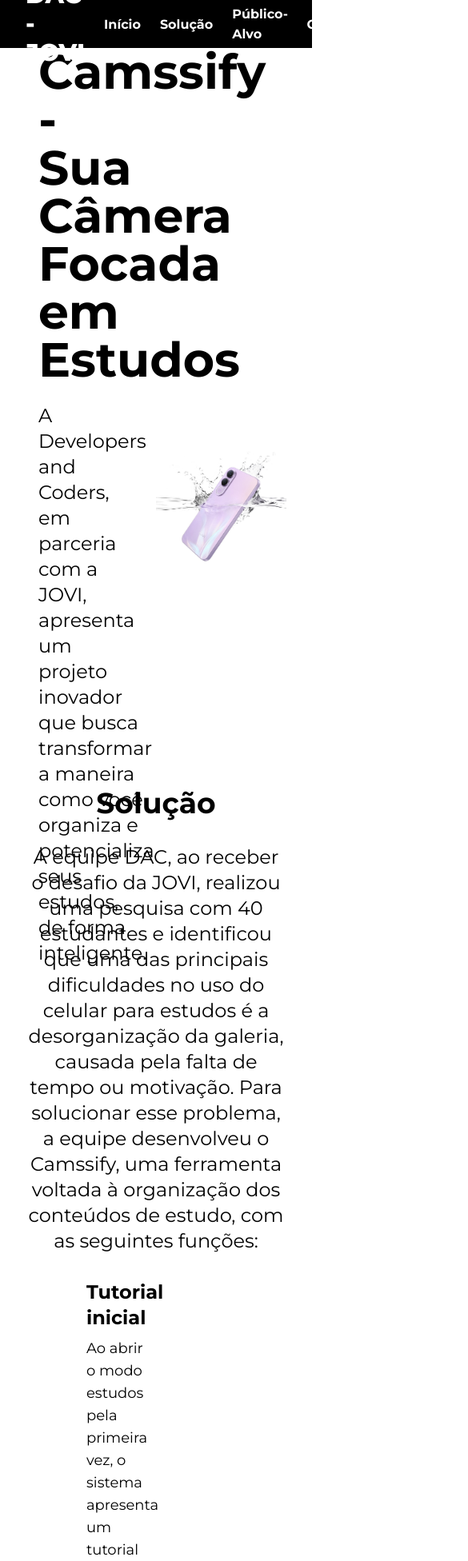
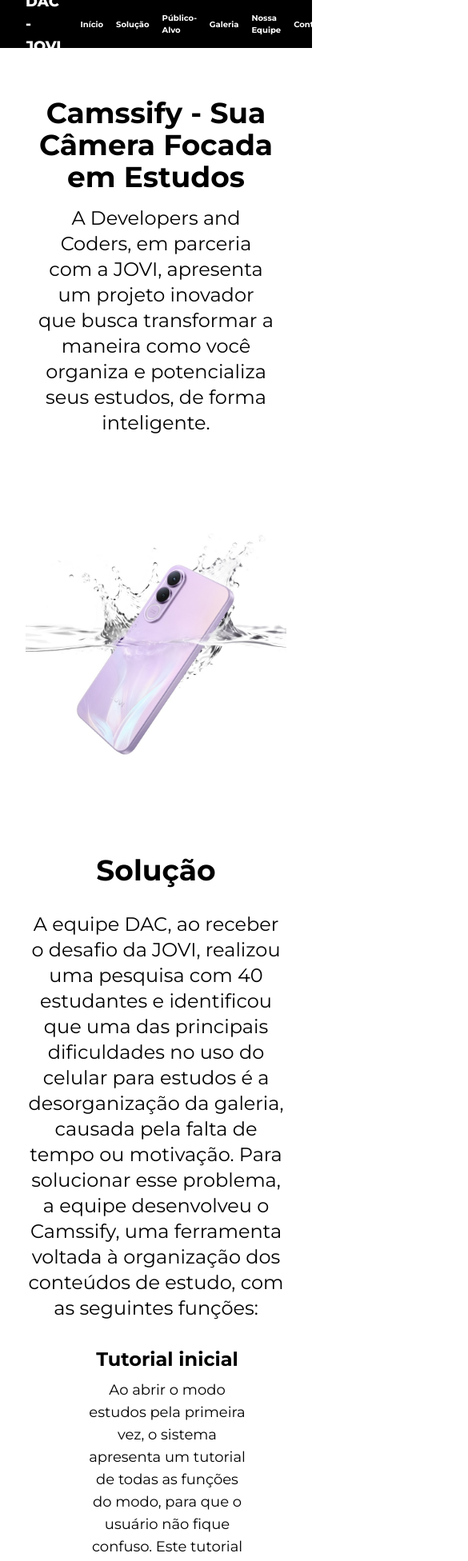
Before and after one commit to DAC-Developers-And-Coders/sprint-4-front-end-design-web-development, a Next.js app: page / in a window 390 px wide. Shown: the top 1952 px of the page at 80% size, 585 px wide, since content can reach past the window. Built offline with nearby package versions, Linux system fonts and the light colour scheme.

Commit message:
First version of the responsive screen

```diff
--- a/app/components/Contact.js
+++ b/app/components/Contact.js
@@ -23,11 +23,11 @@
                 <h2 className="text-2xl text-center h-10">Gostaria de falar conosco? Pode nos encontrar nas seguintes plataformas!</h2>
                 <div className="grid grid-cols-3 gap-3 mx-8">
                     {contacts.map((contact) => (
-                        <div key={contact.id} className="border-3 rounded-2xl transition-all duration-700 hover:scale-102 p-3 flex flex-col gap-8 items-center text-center">
+                        <div key={contact.id} className="border-3 rounded-2xl transition-all duration-700 hover:scale-102 p-3 flex flex-col gap-8 items-center text-center max-md:h-70 max-md:gap-2">
                             <a href={contact.link}>
                                 <img className="w-100" src={contact.image}></img>
                             </a>
-                            <h2 className="text-4xl">{contact.name}</h2>
+                            <h2 className="text-4xl max-md:text-lg">{contact.name}</h2>
                         </div>
                     ))}
                 </div>
--- a/app/components/Gallery.js
+++ b/app/components/Gallery.js
@@ -15,19 +15,19 @@
 
     return(
         <>
-            <section id="gallery" className="grid grid-cols-1 h-[420dvh] gap-4 mx-8 justify-items-center">
+            <section id="gallery" className="grid grid-cols-1 h-[420dvh] gap-4 mx-8 justify-items-center max-md:h-[235dvh]">
                 <h1 className="text-4xl pt-20 text-center">Galeria</h1>
                 <h2 className="text-2xl text-center">Fluxo da Ferramenta</h2>
-                <div className="max-w-300 h-165 border-2 rounded-2xl shadow-[0_0_50px] shadow-gray-700 transition-all duration-700 hover:scale-104">
+                <div className="max-w-300 h-165 border-2 rounded-2xl shadow-[0_0_50px] shadow-gray-700 transition-all duration-700 hover:scale-104 max-md:max-w-100 max-md:h-190">
                     <Carousel autoStage={true}>
                         {stages.map((stage) => (
-                            <div key={stage.id || stage.image} className="min-w-full flex gap-8 items-center justify-center">
+                            <div key={stage.id || stage.image} className="min-w-full flex gap-8 items-center justify-center max-md:flex-col">
                                 <img
                                     src={stage.image}
                                     alt={stage.alt}
                                     className="w1/2 h-150 pt-2"
                                 />
-                                <h2 className="w-1/2 text-4xl text-center">
+                                <h2 className="w-1/2 text-4xl text-center max-md:text-sm">
                                     {stage.text}
                                 </h2>
                             </div>
--- a/app/components/Header.js
+++ b/app/components/Header.js
@@ -19,10 +19,10 @@
     return(
         <>
             <header className="bg-black text-snow sticky top-0 z-50 left-0 right-0 w-full flex items-center justify-between px-8 h-15">
-                <h2 className="text-3xl">DAC - JOVI</h2>
+                <h2 className="text-2xl max-md:text-lg">DAC - JOVI</h2>
 
                 <nav>
-                    <ul className="flex gap-6 items-center px-6">
+                    <ul className="flex gap-6 items-center text-md px-6 max-md:text-[10px] max-md:gap-4">
                         {links}
                     </ul>
                 </nav>
--- a/app/components/Hero.js
+++ b/app/components/Hero.js
@@ -2,11 +2,11 @@
 {
     return (
         <>
-            <section id="hero" className="grid grid-cols-2 h-screen items-center mx-8">
-                <div className="flex flex-col gap-6 px-4">
-                    <h1 className="text-6xl">Camssify - Sua Câmera Focada em Estudos</h1>
+            <section id="hero" className="grid grid-cols-2 h-screen max-md:h-[110dvh] items-center mx-8 max-md:grid-cols-1 max-md:gap-10">
+                <div className="flex flex-col gap-6 px-4 max-md:gap-4 max-md:pt-5">
+                    <h1 className="text-6xl max-md:text-4xl max-md:text-center">Camssify - Sua Câmera Focada em Estudos</h1>
 
-                    <p className="text-2xl text-balance">
+                    <p className="text-2xl text-balance max-md:text-center">
                         A Developers and Coders, em parceria com a JOVI, apresenta um projeto inovador que busca transformar a maneira como você organiza e potencializa seus
                         estudos, de forma inteligente.
                     </p>
--- a/app/components/Solution.js
+++ b/app/components/Solution.js
@@ -12,7 +12,7 @@
 
     return(
         <>
-            <section id="solution" className="grid grid-cols-1 gap-8 h-[180dvh] mx-8">
+            <section id="solution" className="grid grid-cols-1 gap-8 h-[180dvh] mx-8 max-md:h-[250dvh]">
                 <h1 className="text-4xl pt-20 text-center">Solução</h1>
                 <div className="text-center">
                     <p className="text-2xl">
@@ -21,8 +21,8 @@
                 </div>
 
                 {functionsSolution.map((item) => (
-                    <div key={item.id} className="grid grid-cols-2 justify-items-center mx-8 ml-15 items-center">
-                        <div className="flex flex-col gap-2 w-full px-4">
+                    <div key={item.id} className="grid grid-cols-2 justify-items-center mx-8 ml-15 items-center max-md:grid-cols-1 max-md:gap-6">
+                        <div className="flex flex-col gap-2 w-full px-4 max-md:text-center">
                             <h3 className="text-2xl font-bold">{item.title}</h3>
                             <p className="text-lg">{item.text}</p>
                         </div>
--- a/app/components/TargetAudience.js
+++ b/app/components/TargetAudience.js
@@ -8,12 +8,12 @@
 
     return(
         <>
-            <section id="target-audience" className="grid grid-cols-1 gap-8 h-screen mx-8">
+            <section id="target-audience" className="grid grid-cols-1 gap-8 h-screen mx-8 max-md:h-[120dvh]">
                 <h1 className="text-4xl pt-20 text-center">Público-alvo</h1>
 
                 {typeAudience.map((type) => (
                     <div key={type.id} className="flex flex-col items-center">
-                        <div className="shadow-[0_0_50px] shadow-gray-700 flex flex-col text-center gap-8 p-8 w-400 h-50 rounded-2xl bg-black transition-all duration-700 hover:scale-104">
+                        <div className="shadow-[0_0_50px] shadow-gray-700 flex flex-col text-center gap-8 p-8 w-400 h-50 rounded-2xl bg-black transition-all duration-700 hover:scale-104 max-md:w-100 max-md:h-80">
                             <h2 className="text-2xl text-gray-400">{type.title}</h2>
                             <p className="text-xl text-snow">{type.text}</p>
                         </div>
--- a/app/components/Team.js
+++ b/app/components/Team.js
@@ -9,16 +9,16 @@
     ]
     return(
         <>
-            <section id="team" className="grid grid-cols-1 h-screen gap-8 mx-8 content-start">
+            <section id="team" className="grid grid-cols-1 h-screen gap-8 mx-8 content-start max-md:h-[140dvh]">
                 <h1 className="text-4xl pt-20 text-center h-30">Conheça nossa Equipe!</h1>
                 <h2 className="text-2xl text-center h-10">Developers and Coders</h2>
 
                 <div className="flex flex-wrap justify-center gap-5 p-4">
                     {team.map((member) => (
-                        <div key={member.id} className="w-full h-80 md:w-[calc(33.3%-1.5rem)] border-3 rounded-2xl shadow-[0_0_50px] shadow-gray-700 transition-all duration-700 hover:scale-104 p-3 flex flex-col gap-8">
-                            <h2 className="text-3xl text-center">{member.name}</h2>
-                            <h3 className="text-2xl text-center">{member.rm}</h3>
-                            <p className="text-xl text-center">{member.text}</p>
+                        <div key={member.id} className="w-full h-80 max-md:h-52 md:w-[calc(33.3%-1.5rem)] border-3 rounded-2xl shadow-[0_0_50px] shadow-gray-700 transition-all duration-700 hover:scale-104 p-3 flex flex-col gap-8 max-md:gap-2">
+                            <h2 className="text-3xl text-center max-md:text-xl">{member.name}</h2>
+                            <h3 className="text-2xl text-center max-md:text-lg">{member.rm}</h3>
+                            <p className="text-xl text-center max-md:text-md">{member.text}</p>
                         </div>
                     ))}
                 </div>
```
